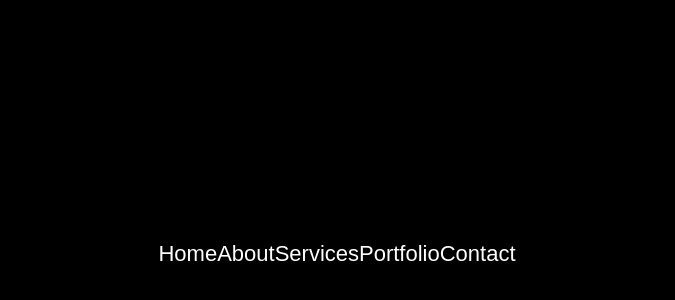
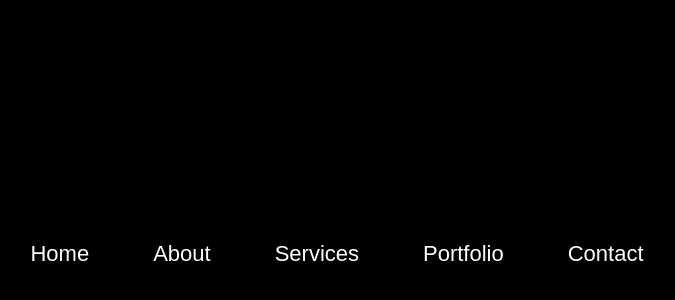
Before and after one commit to AnshumanTiwary35canada/html_css_project, a plain HTML site: page 06_creative_menu/01.menu/index.html in a window 1280 px wide. Shown: the part 146-446 px from the top of the page, without its empty margins (303-978 px from the left). Drawn offline with Linux system fonts and the light colour scheme.

Commit message:
still working on creative menu 1

```diff
--- a/06_creative_menu/01.menu/style.css
+++ b/06_creative_menu/01.menu/style.css
@@ -30,4 +30,6 @@ ul li a {
     text-decoration: none;
     color: #fff;
     font-size: 22px;
+    padding: 1rem 2rem;
+    position: relative;
 }
```
